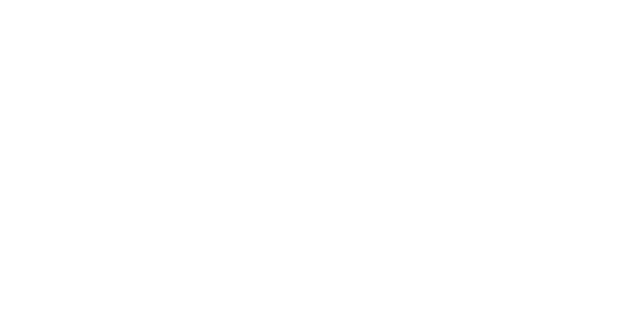
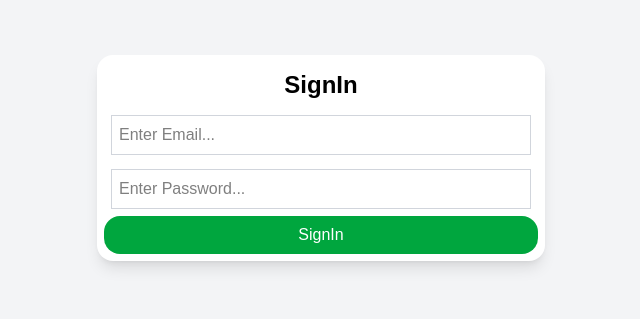
Before and after one commit to siphoPrince/ledder, a React (Vite) app in the folder ledder/: page /Login in a window 1280 px wide. Before the commit this address had no page. Shown: the part 263-582 px from the top of the page, without its empty margins (319-959 px from the left). Built offline with nearby package versions, Linux system fonts and the light colour scheme.

Commit message:
css troubles and adding login

```diff
--- /dev/null
+++ b/ledder/app/login.jsx
@@ -0,0 +1,33 @@
+const Login = () =>{
+    return(
+        <>
+            <section className="bg-gray-100 min-h-screen w-full flex items-center justify-center" >
+            <div className="bg-white w-full max-w-md p-8 rounded-2xl shadow-lg">
+                <h1 className="text-2xl text-center font-bold mb-6">SignIn</h1>
+                <div>
+                <input
+                    placeholder="Enter Email..."
+                    className="border border-gray-300 w-full cursor-pointer"
+                    type="email"
+                />
+                </div>
+
+                <div>
+                <input
+                    placeholder="Enter Password..."
+                    className="border border-gray-300 w-full cursor-pointer"
+                    type="password"
+                />
+                </div>
+
+                <button className="w-full bg-green-600 rounded-2xl cursor-pointer text-white mb-20 mt-20">
+                    SignIn
+                </button>
+            </div>
+
+            </section>
+        </>
+    )
+}
+
+export default Login;
--- a/ledder/src/App.jsx
+++ b/ledder/src/App.jsx
@@ -7,6 +7,7 @@
 import OverView from '../app/components/statsoverview'
 import ApplicationForm from '../app/components/application-form'
 import { BrowserRouter as Router, Routes, Route } from 'react-router-dom'
+import Login from '../app/login'
 
 function App() {
   const [applications, setApplications] = useState([]);
@@ -38,7 +39,11 @@
           }/>
         <Route path='/Application-form'
           element={<ApplicationForm onSubmit={AddApplication} />}/>
+
+        <Route path='/Login' element={<Login/>}/>
+
       </Routes>
+
     </Router>
     </>
   )
--- a/ledder/src/index.css
+++ b/ledder/src/index.css
@@ -1,3 +1,9 @@
+@import "tailwindcss";
+@tailwind base;
+@tailwind components;
+@tailwind utilities;
+
+
 *{
   margin: 0;
   padding: 7px;
```
